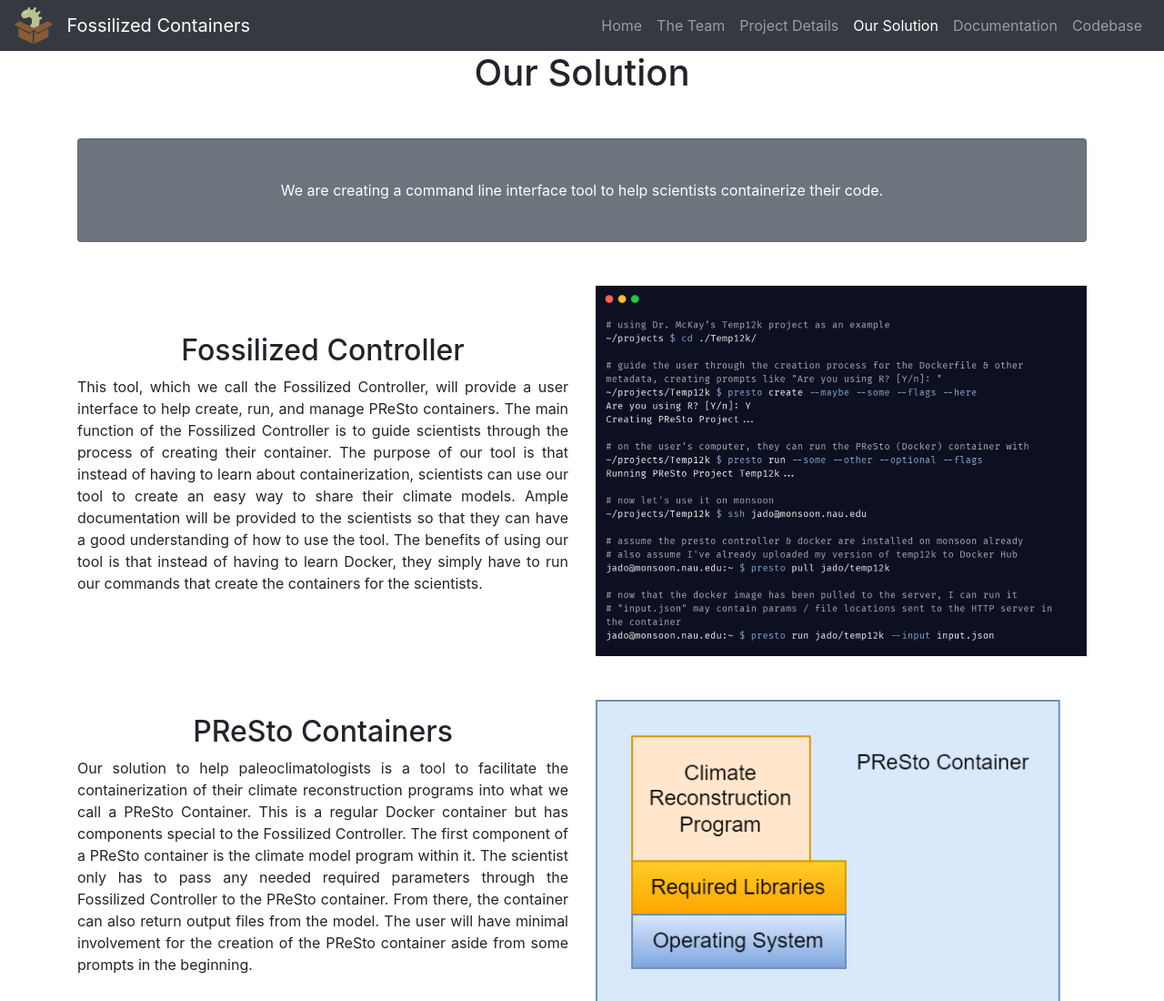
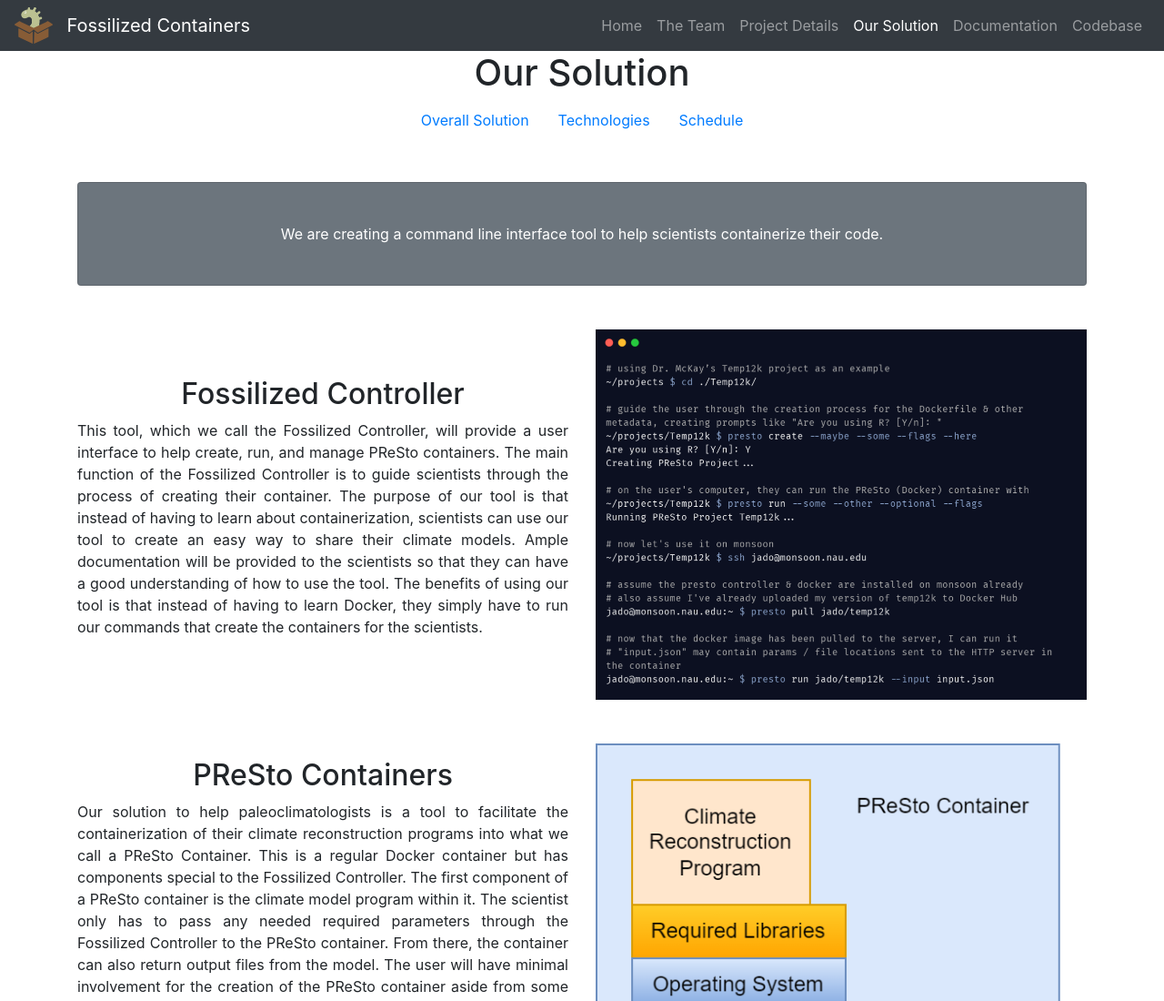
Before and after one commit to FossilizedContainers/fossilized-website, a plain HTML site: page solution.html in a window 1280 px wide. Shown: the top 1100 px of the page at 91% size. Drawn offline with Linux system fonts and the light colour scheme.

Commit message:
added solutions navbar

```diff
--- a/solution.html
+++ b/solution.html
@@ -46,6 +46,7 @@
         </div>
     </nav>
 
+
     <main role="main">
         <div class="container">
             <div class="construction-body">
@@ -54,10 +55,24 @@
                     Our Solution
                 </h1>
 
+                <!-- Navbar for sections -->
+                <ul class="nav justify-content-center">
+                    <li class="nav-item">
+                        <a class="nav-link" href="#arch">Overall Solution</a>
+                    </li>
+                    <li class="nav-item">
+                        <a class="nav-link" href="#technologies">Technologies</a>
+                    </li>
+                    <li class="nav-item">
+                        <a class="nav-link" href="#schedule">Schedule</a>
+                    </li>
+
+                </ul>
+
                 <!-- Call to Action-->
                 <div class="card text-white bg-secondary my-5 py-4 text-center">
 
-                    <div class="card-body">
+                    <div class="card-body" id="arch">
                         <p class="text-white m-0">We are creating a command line interface tool to help scientists containerize their code.</p>
                     </div>
 
@@ -144,7 +159,7 @@
 
                 </div>
 
-                <h1>
+                <h1 id="technologies">
                     Technologies
                 </h1>
 
@@ -260,7 +275,7 @@
                     </div>
                 </div>
 
-                <h1> Schedule </h1>
+                <h1 id="schedule"> Schedule </h1>
                 <img src="img/schedule.png" alt="Team Development Schedule">
                 <p class="text-justify">
                     We are currently on track to begin working on our main milestones for the Spring semester. After investigating the different technologies and tools that we will be using we are able
@@ -281,6 +296,8 @@
     <script src="scripts/popper.min.js"></script>
 
     <script src="scripts/bootstrap.min.js"></script>
+
+    <script src="scripts/dropdown.js"></script>
 </body>
 
 </html>
```
